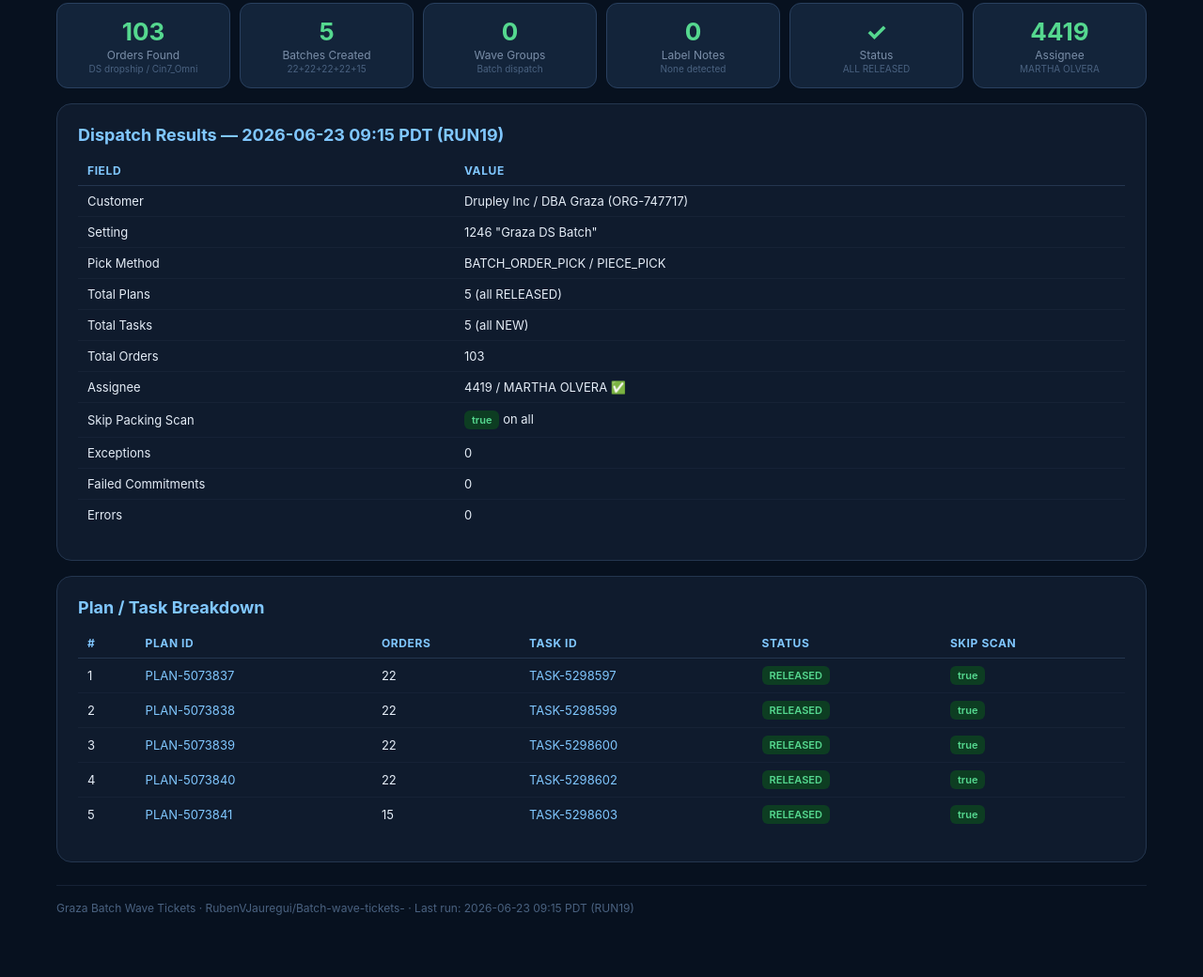
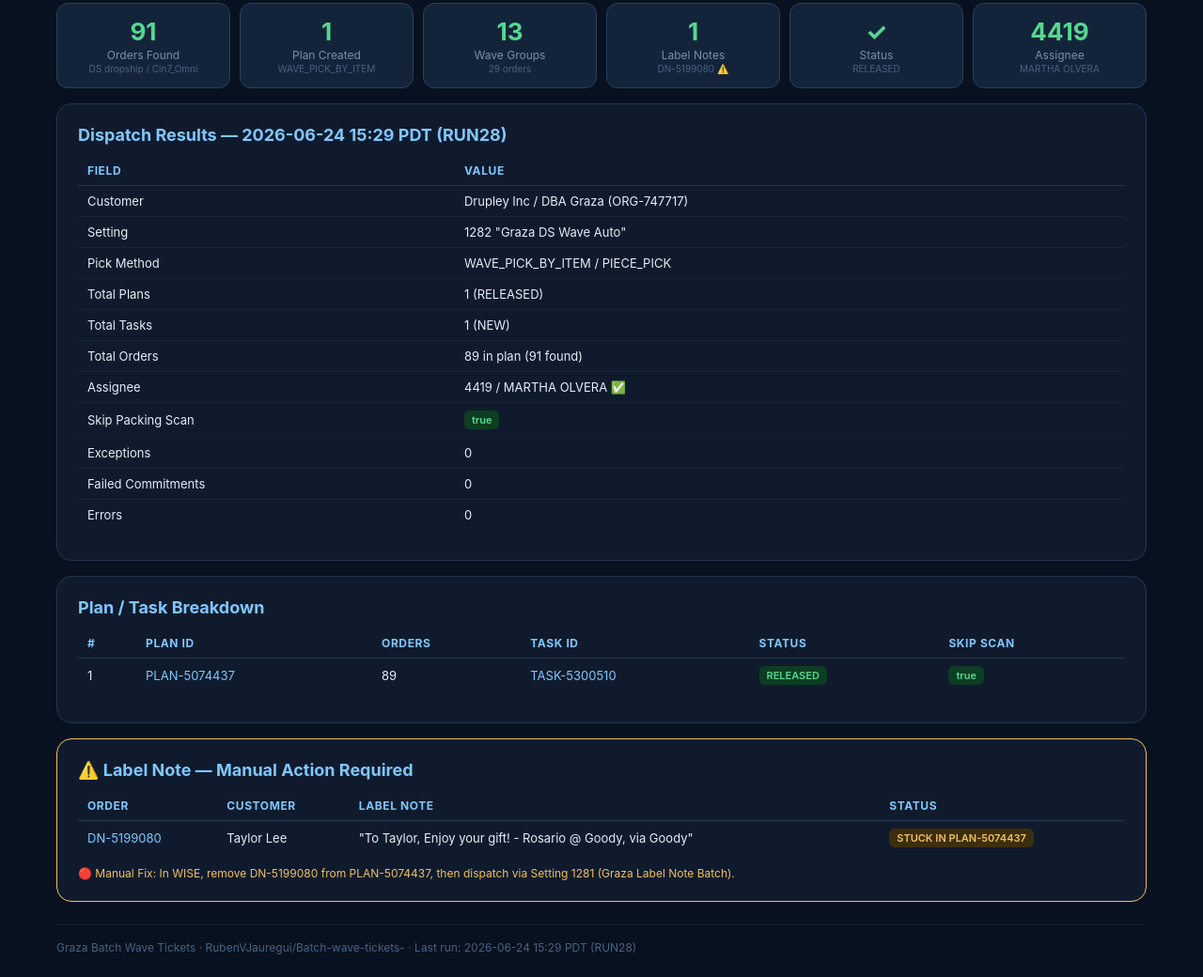
Before and after one commit to RubenVJauregui/Batch-wave-tickets-, a website: page index.html in a window 1280 px wide. Shown: the part 153-1193 px from the top of the page at 94% size. Before the commit the page ends 1151 px from the top, so only its background shows below. Drawn offline with Linux system fonts and the light colour scheme.

Commit message:
RUN28: Graza dispatch - PLAN-5074437 RELEASED, 89 orders, TASK-5300510, assignee 4419, Setting 1281 fixed

```diff
--- a/index.html
+++ b/index.html
@@ -51,26 +51,26 @@ code{background:#13243a;padding:2px 6px;border-radius:4px;font-size:12px}
 <!-- TAB: Latest Run -->
 <div id="tab-run" class="tab-content active">
   <div class="stats">
-    <div class="stat"><span class="val">103</span><span class="lbl">Orders Found</span><span class="lbl2">DS dropship / Cin7_Omni</span></div>
-    <div class="stat"><span class="val">5</span><span class="lbl">Batches Created</span><span class="lbl2">22+22+22+22+15</span></div>
-    <div class="stat"><span class="val">0</span><span class="lbl">Wave Groups</span><span class="lbl2">Batch dispatch</span></div>
-    <div class="stat"><span class="val">0</span><span class="lbl">Label Notes</span><span class="lbl2">None detected</span></div>
-    <div class="stat"><span class="val" style="color:#55d88f">✓</span><span class="lbl">Status</span><span class="lbl2">ALL RELEASED</span></div>
+    <div class="stat"><span class="val">91</span><span class="lbl">Orders Found</span><span class="lbl2">DS dropship / Cin7_Omni</span></div>
+    <div class="stat"><span class="val">1</span><span class="lbl">Plan Created</span><span class="lbl2">WAVE_PICK_BY_ITEM</span></div>
+    <div class="stat"><span class="val">13</span><span class="lbl">Wave Groups</span><span class="lbl2">29 orders</span></div>
+    <div class="stat"><span class="val">1</span><span class="lbl">Label Notes</span><span class="lbl2">DN-5199080 ⚠️</span></div>
+    <div class="stat"><span class="val" style="color:#55d88f">✓</span><span class="lbl">Status</span><span class="lbl2">RELEASED</span></div>
     <div class="stat"><span class="val" style="color:#55d88f">4419</span><span class="lbl">Assignee</span><span class="lbl2">MARTHA OLVERA</span></div>
   </div>
 
   <div class="card">
-    <h2>Dispatch Results — 2026-06-23 09:15 PDT (RUN19)</h2>
+    <h2>Dispatch Results — 2026-06-24 15:29 PDT (RUN28)</h2>
     <table>
       <tr><th>Field</th><th>Value</th></tr>
       <tr><td>Customer</td><td>Drupley Inc / DBA Graza (ORG-747717)</td></tr>
-      <tr><td>Setting</td><td>1246 "Graza DS Batch"</td></tr>
-      <tr><td>Pick Method</td><td>BATCH_ORDER_PICK / PIECE_PICK</td></tr>
-      <tr><td>Total Plans</td><td>5 (all RELEASED)</td></tr>
-      <tr><td>Total Tasks</td><td>5 (all NEW)</td></tr>
-      <tr><td>Total Orders</td><td>103</td></tr>
+      <tr><td>Setting</td><td>1282 "Graza DS Wave Auto"</td></tr>
+      <tr><td>Pick Method</td><td>WAVE_PICK_BY_ITEM / PIECE_PICK</td></tr>
+      <tr><td>Total Plans</td><td>1 (RELEASED)</td></tr>
+      <tr><td>Total Tasks</td><td>1 (NEW)</td></tr>
+      <tr><td>Total Orders</td><td>89 in plan (91 found)</td></tr>
       <tr><td>Assignee</td><td>4419 / MARTHA OLVERA ✅</td></tr>
-      <tr><td>Skip Packing Scan</td><td><span class="badge-ok">true</span> on all</td></tr>
+      <tr><td>Skip Packing Scan</td><td><span class="badge-ok">true</span></td></tr>
       <tr><td>Exceptions</td><td>0</td></tr>
       <tr><td>Failed Commitments</td><td>0</td></tr>
       <tr><td>Errors</td><td>0</td></tr>
@@ -83,45 +83,27 @@ code{background:#13243a;padding:2px 6px;border-radius:4px;font-size:12px}
       <tr><th>#</th><th>Plan ID</th><th>Orders</th><th>Task ID</th><th>Status</th><th>Skip Scan</th></tr>
       <tr>
         <td>1</td>
-        <td><a href="https://unis.item.com/wms/order-plan/general-plan/edit/PLAN-5073837" target="_blank">PLAN-5073837</a></td>
-        <td>22</td>
-        <td><a href="https://unis.item.com/wms/task/general-task/edit/TASK-5298597" target="_blank">TASK-5298597</a></td>
-        <td><span class="badge-ok">RELEASED</span></td>
-        <td><span class="badge-ok">true</span></td>
-      </tr>
-      <tr>
-        <td>2</td>
-        <td><a href="https://unis.item.com/wms/order-plan/general-plan/edit/PLAN-5073838" target="_blank">PLAN-5073838</a></td>
-        <td>22</td>
-        <td><a href="https://unis.item.com/wms/task/general-task/edit/TASK-5298599" target="_blank">TASK-5298599</a></td>
-        <td><span class="badge-ok">RELEASED</span></td>
-        <td><span class="badge-ok">true</span></td>
-      </tr>
-      <tr>
-        <td>3</td>
-        <td><a href="https://unis.item.com/wms/order-plan/general-plan/edit/PLAN-5073839" target="_blank">PLAN-5073839</a></td>
-        <td>22</td>
-        <td><a href="https://unis.item.com/wms/task/general-task/edit/TASK-5298600" target="_blank">TASK-5298600</a></td>
-        <td><span class="badge-ok">RELEASED</span></td>
-        <td><span class="badge-ok">true</span></td>
-      </tr>
-      <tr>
-        <td>4</td>
-        <td><a href="https://unis.item.com/wms/order-plan/general-plan/edit/PLAN-5073840" target="_blank">PLAN-5073840</a></td>
-        <td>22</td>
-        <td><a href="https://unis.item.com/wms/task/general-task/edit/TASK-5298602" target="_blank">TASK-5298602</a></td>
-        <td><span class="badge-ok">RELEASED</span></td>
-        <td><span class="badge-ok">true</span></td>
-      </tr>
-      <tr>
-        <td>5</td>
-        <td><a href="https://unis.item.com/wms/order-plan/general-plan/edit/PLAN-5073841" target="_blank">PLAN-5073841</a></td>
-        <td>15</td>
-        <td><a href="https://unis.item.com/wms/task/general-task/edit/TASK-5298603" target="_blank">TASK-5298603</a></td>
+        <td><a href="https://unis.item.com/wms/order-plan/general-plan/edit/PLAN-5074437" target="_blank">PLAN-5074437</a></td>
+        <td>89</td>
+        <td><a href="https://unis.item.com/wms/task/general-task/edit/TASK-5300510" target="_blank">TASK-5300510</a></td>
         <td><span class="badge-ok">RELEASED</span></td>
         <td><span class="badge-ok">true</span></td>
       </tr>
     </table>
+  </div>
+
+  <div class="card" style="border-color:#f0c060">
+    <h2>⚠️ Label Note — Manual Action Required</h2>
+    <table>
+      <tr><th>Order</th><th>Customer</th><th>Label Note</th><th>Status</th></tr>
+      <tr>
+        <td><a href="https://unis.item.com/wms/order/order/edit/DN-5199080" target="_blank">DN-5199080</a></td>
+        <td>Taylor Lee</td>
+        <td>"To Taylor, Enjoy your gift! - Rosario @ Goody, via Goody"</td>
+        <td><span class="badge-warn">STUCK IN PLAN-5074437</span></td>
+      </tr>
+    </table>
+    <p style="margin-top:12px;font-size:12px;color:#f0c060">🔴 Manual Fix: In WISE, remove DN-5199080 from PLAN-5074437, then dispatch via Setting 1281 (Graza Label Note Batch).</p>
   </div>
 
 
@@ -130,58 +112,32 @@ code{background:#13243a;padding:2px 6px;border-radius:4px;font-size:12px}
 <!-- TAB: Team 2 Auto Assign -->
 <div id="tab-team2" class="tab-content">
   <div class="stats">
-    <div class="stat"><span class="val">103</span><span class="lbl">Current Orders</span><span class="lbl2">Across 5 plans</span></div>
-    <div class="stat"><span class="val">5</span><span class="lbl">Plans</span><span class="lbl2">ALL RELEASED</span></div>
-    <div class="stat"><span class="val">5</span><span class="lbl">Tasks</span><span class="lbl2">ALL NEW</span></div>
+    <div class="stat"><span class="val">89</span><span class="lbl">Current Orders</span><span class="lbl2">In 1 plan</span></div>
+    <div class="stat"><span class="val">1</span><span class="lbl">Plans</span><span class="lbl2">RELEASED</span></div>
+    <div class="stat"><span class="val">1</span><span class="lbl">Tasks</span><span class="lbl2">NEW</span></div>
     <div class="stat"><span class="val">4419</span><span class="lbl">User ID</span><span class="lbl2">MARTHA OLVERA</span></div>
-    <div class="stat"><span class="val" style="color:#55d88f">0</span><span class="lbl">Pending Issues</span><span class="lbl2">All clear</span></div>
+    <div class="stat"><span class="val" style="color:#f0c060">1</span><span class="lbl">Pending Issue</span><span class="lbl2">Label note stuck</span></div>
   </div>
 
   <div class="card">
-    <h2>Team 2 — Auto Assign Status — RUN19 (2026-06-23)</h2>
+    <h2>Team 2 — Auto Assign Status — RUN28 (2026-06-24)</h2>
     <table>
       <tr><th>Plan</th><th>Task</th><th>Orders</th><th>Assignee</th><th>Status</th><th>Rules</th></tr>
       <tr>
-        <td><a href="https://unis.item.com/wms/order-plan/general-plan/edit/PLAN-5073837" target="_blank">PLAN-5073837</a></td>
-        <td><a href="https://unis.item.com/wms/task/general-task/edit/TASK-5298597" target="_blank">TASK-5298597</a></td>
-        <td>22</td>
+        <td><a href="https://unis.item.com/wms/order-plan/general-plan/edit/PLAN-5074437" target="_blank">PLAN-5074437</a></td>
+        <td><a href="https://unis.item.com/wms/task/general-task/edit/TASK-5300510" target="_blank">TASK-5300510</a></td>
+        <td>89</td>
         <td>4419 / MARTHA OLVERA</td>
         <td><span class="badge-ok">RELEASED</span></td>
-        <td><span class="badge-ok">✓ 7 of 8</span></td>
-      </tr>
-      <tr>
-        <td><a href="https://unis.item.com/wms/order-plan/general-plan/edit/PLAN-5073838" target="_blank">PLAN-5073838</a></td>
-        <td><a href="https://unis.item.com/wms/task/general-task/edit/TASK-5298599" target="_blank">TASK-5298599</a></td>
-        <td>22</td>
-        <td>4419 / MARTHA OLVERA</td>
-        <td><span class="badge-ok">RELEASED</span></td>
-        <td><span class="badge-ok">✓ 7 of 8</span></td>
-      </tr>
-      <tr>
-        <td><a href="https://unis.item.com/wms/order-plan/general-plan/edit/PLAN-5073839" target="_blank">PLAN-5073839</a></td>
-        <td><a href="https://unis.item.com/wms/task/general-task/edit/TASK-5298600" target="_blank">TASK-5298600</a></td>
-        <td>22</td>
-        <td>4419 / MARTHA OLVERA</td>
-        <td><span class="badge-ok">RELEASED</span></td>
-        <td><span class="badge-ok">✓ 7 of 8</span></td>
-      </tr>
-      <tr>
-        <td><a href="https://unis.item.com/wms/order-plan/general-plan/edit/PLAN-5073840" target="_blank">PLAN-5073840</a></td>
-        <td><a href="https://unis.item.com/wms/task/general-task/edit/TASK-5298602" target="_blank">TASK-5298602</a></td>
-        <td>22</td>
-        <td>4419 / MARTHA OLVERA</td>
-        <td><span class="badge-ok">RELEASED</span></td>
-        <td><span class="badge-ok">✓ 7 of 8</span></td>
-      </tr>
-      <tr>
-        <td><a href="https://unis.item.com/wms/order-plan/general-plan/edit/PLAN-5073841" target="_blank">PLAN-5073841</a></td>
-        <td><a href="https://unis.item.com/wms/task/general-task/edit/TASK-5298603" target="_blank">TASK-5298603</a></td>
-        <td>15</td>
-        <td>4419 / MARTHA OLVERA</td>
-        <td><span class="badge-ok">RELEASED</span></td>
-        <td><span class="badge-ok">✓ 7 of 8</span></td>
+        <td><span class="badge-ok">✓ 8 of 9</span></td>
       </tr>
     </table>
+  </div>
+
+  <div class="card" style="border-color:#f0c060">
+    <h2>⚠️ Label Note — Manual Action Required</h2>
+    <p style="font-size:13px;margin-bottom:8px"><strong>DN-5199080</strong> (Taylor Lee) — "To Taylor, Enjoy your gift! - Rosario @ Goody, via Goody"</p>
+    <p style="font-size:12px;color:#f0c060">Stuck in PLAN-5074437. Remove in WISE UI, then dispatch via Setting 1281. Setting 1281 is now fixed (orderFilterIds: ["1213"]).</p>
   </div>
 
   <div class="card">
@@ -192,12 +148,13 @@ code{background:#13243a;padding:2px 6px;border-radius:4px;font-size:12px}
       <tr><td>2</td><td>Assignee = 4419 MARTHA OLVERA (not username text)</td><td><span class="badge-ok">PASS</span></td></tr>
       <tr><td>3</td><td>Plan not left in BUILDING/PLANNING/PICK_SUGGESTED</td><td><span class="badge-ok">PASS</span></td></tr>
       <tr><td>4</td><td>No false exceptions on available inventory</td><td><span class="badge-ok">PASS</span></td></tr>
-      <tr><td>5</td><td>Label notes separated into own batch</td><td><span class="badge-ok">N/A</span></td></tr>
-      <tr><td>6</td><td>Wave: identical item+quantity grouped, 1 label/recipient</td><td><span class="badge-warn">DEFERRED</span></td></tr>
+      <tr><td>5</td><td>Label notes separated into own batch</td><td><span class="badge-warn">PENDING MANUAL</span></td></tr>
+      <tr><td>6</td><td>Wave: identical item+quantity grouped, 1 label/recipient</td><td><span class="badge-ok">PASS</span></td></tr>
       <tr><td>7</td><td>Batch: ≤22 orders, non-wave, non-label-note, oldest first</td><td><span class="badge-ok">PASS</span></td></tr>
       <tr><td>8</td><td>Skip packing scan for item ON</td><td><span class="badge-ok">PASS</span></td></tr>
+      <tr><td>9</td><td>Setting 1281 filter fixed (was null)</td><td><span class="badge-ok">PASS</span></td></tr>
     </table>
-    <p style="margin-top:12px;font-size:12px;color:#7a8ea8">⚠️ Rule 6 (Wave) deferred: batch grouping used for all 103 orders. Line-item retrieval for wave matching not feasible in dispatch environment.</p>
+    <p style="margin-top:12px;font-size:12px;color:#f0c060">⚠️ Rule 5 (Label notes): DN-5199080 needs manual removal from PLAN-5074437, then dispatch via fixed Setting 1281.</p>
   </div>
 </div>
 
@@ -237,7 +194,8 @@ Active task: 4ohR10kY6NbMAlFd1_D1l (every 15 min)</pre>
   <div class="card">
     <h2>All Confirmation Reports</h2>
     <ul style="line-height:2">
-      <li>📄 <a href="/GRAZA_BATCH_WAVE_CONFIRMATION_2026-06-23_RUN19.md">2026-06-23 RUN19 — Current Run</a> <span class="badge-ok">NEW</span></li>
+      <li>📄 <a href="/GRAZA_BATCH_WAVE_CONFIRMATION_2026-06-24_RUN28.md">2026-06-24 RUN28 — Current Run</a> <span class="badge-ok">NEW</span></li>
+      <li>📄 <a href="/GRAZA_BATCH_WAVE_CONFIRMATION_2026-06-23_RUN19.md">2026-06-23 RUN19</a></li>
       <li>📄 <a href="/GRAZA_BATCH_WAVE_CONFIRMATION_2026-06-21_RUN14.md">2026-06-21 RUN14</a></li>
       <li>📄 <a href="/GRAZA_BATCH_WAVE_CONFIRMATION_2026-06-21_RUN4.md">2026-06-21 RUN4</a></li>
       <li>📄 <a href="/GRAZA_BATCH_WAVE_CONFIRMATION_2026-06-21_RUN3.md">2026-06-21 RUN3</a></li>
@@ -269,7 +227,7 @@ Active task: 4ohR10kY6NbMAlFd1_D1l (every 15 min)</pre>
   </div>
 </div>
 
-<div class="footer">Graza Batch Wave Tickets · RubenVJauregui/Batch-wave-tickets- · Last run: 2026-06-23 09:15 PDT (RUN19)</div>
+<div class="footer">Graza Batch Wave Tickets · RubenVJauregui/Batch-wave-tickets- · Last run: 2026-06-24 15:29 PDT (RUN28)</div>
 </div>
 
 <script>
```
Also changed, not shown: GRAZA_BATCH_WAVE_CONFIRMATION_2026-06-24_RUN28.md (added, +110 -0 lines).
